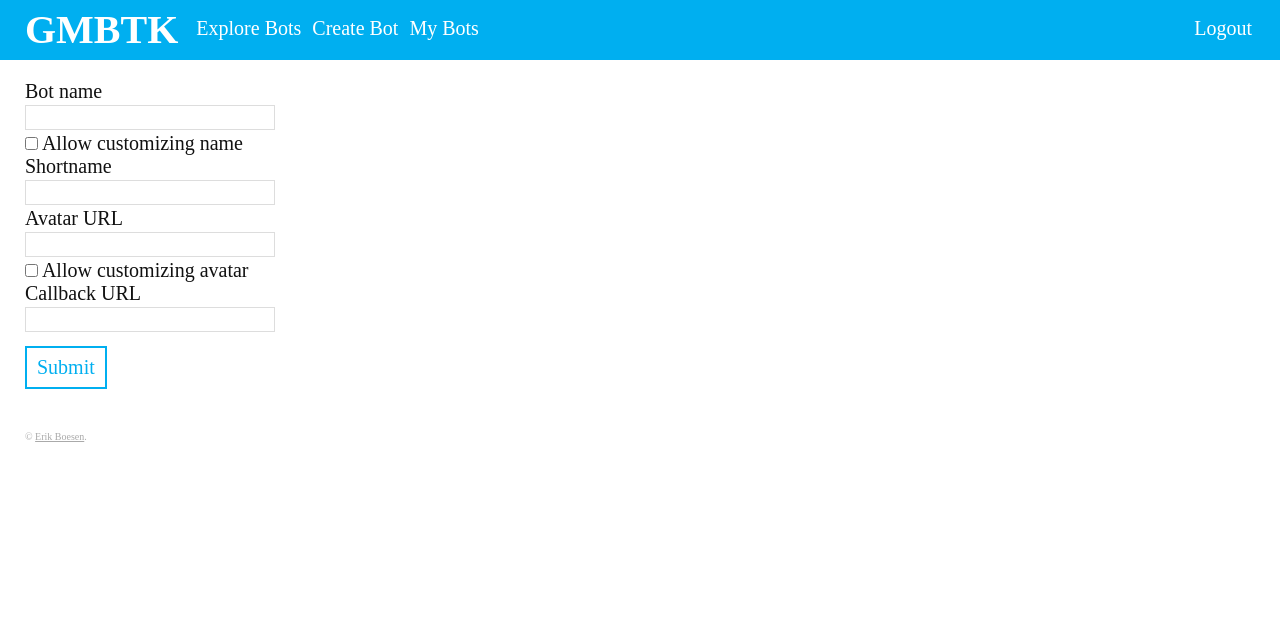
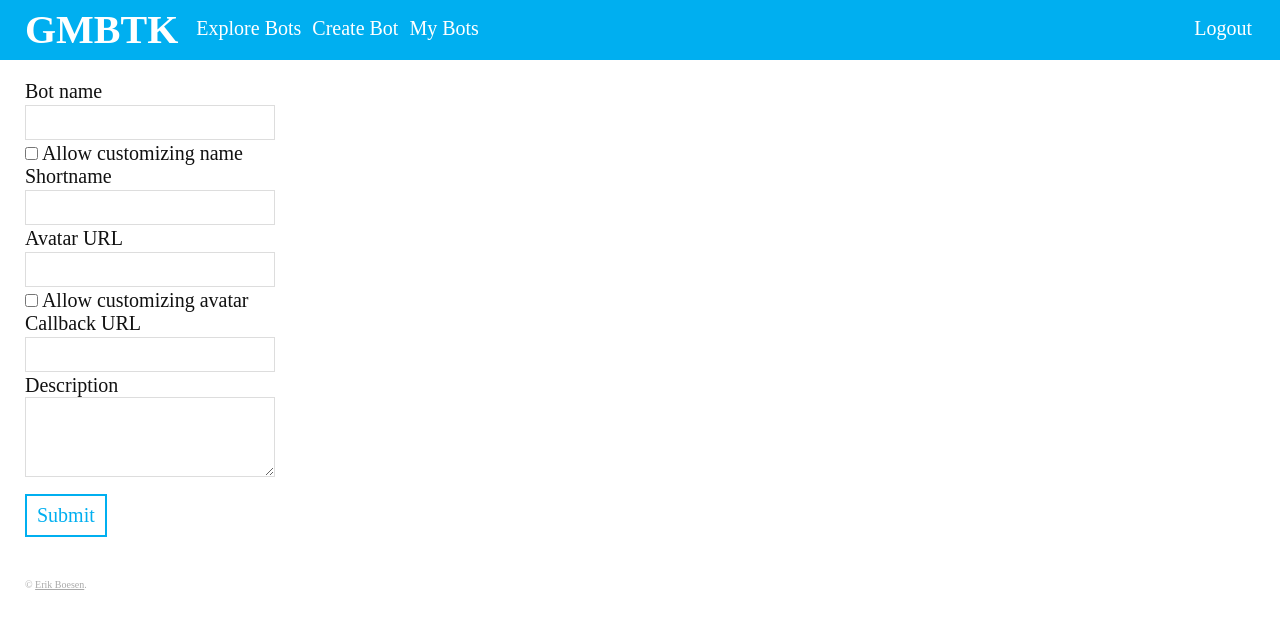
Before and after one commit to MeBots/MeBots, a Flask app: page /create_bot in a window 1280 px wide. Shown: the top 629 px of the page. Run offline with Flask 2, Linux system fonts and the light colour scheme; the visitor is signed in with stand-in values (Sample User, id 1); data comes from the database, SQL or seed files in the repository; some web fonts are replaced.

Commit message:
Add and style description textarea

```diff
--- a/app/routes.py
+++ b/app/routes.py
@@ -166,3 +166,8 @@ def edit_bot(slug):
     return render_template('edit_bot.html',
                            title='Edit bot',
                            form=form)
+
+"""
+@app.route('/manage/<bot_name>', methods=['GET', 'POST'])
+def manager
+"""
--- a/app/static/stylesheets/form.css
+++ b/app/static/stylesheets/form.css
@@ -2,14 +2,21 @@ form {}
 form label {
     display: block;
 }
+textarea,
 form input[type="text"],
 form input[type="password"] {
+    padding: 5px;
     width: 250px;
     border: solid 1px #ddd;
     display: inline;
+    font: inherit;
+    outline: none;
+}
+textarea {
+    min-height: 80px;
 }
 form span input[type="checkbox"],
-form span label{
+form span label {
     display: inline;
 }
 form .error {
--- a/app/templates/edit_bot.html
+++ b/app/templates/edit_bot.html
@@ -39,6 +39,14 @@
         {% endfor %}
     </div>
 
+    <div>
+        {{ form.description.label }}
+        {{ form.description }}
+        {% for error in form.callback_url.errors %}
+        <span class="error">{{ error }}</span>
+        {% endfor %}
+    </div>
+
     <p>{{ form.submit() }}</p>
 </form>
 {% endblock %}
```
